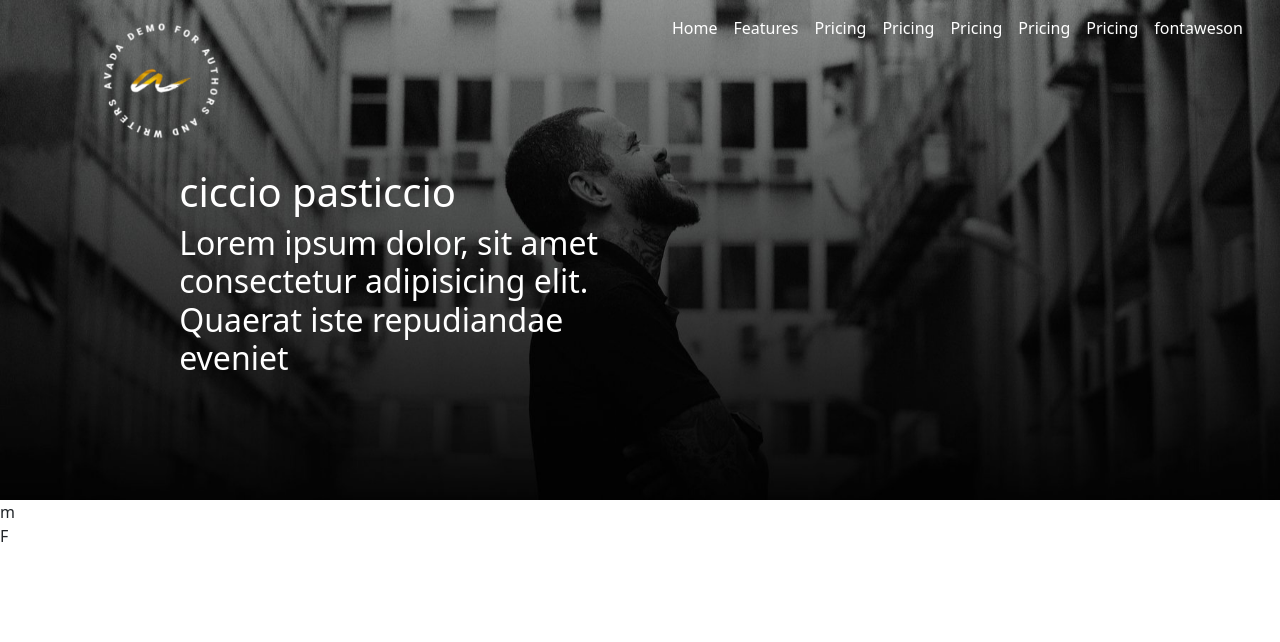
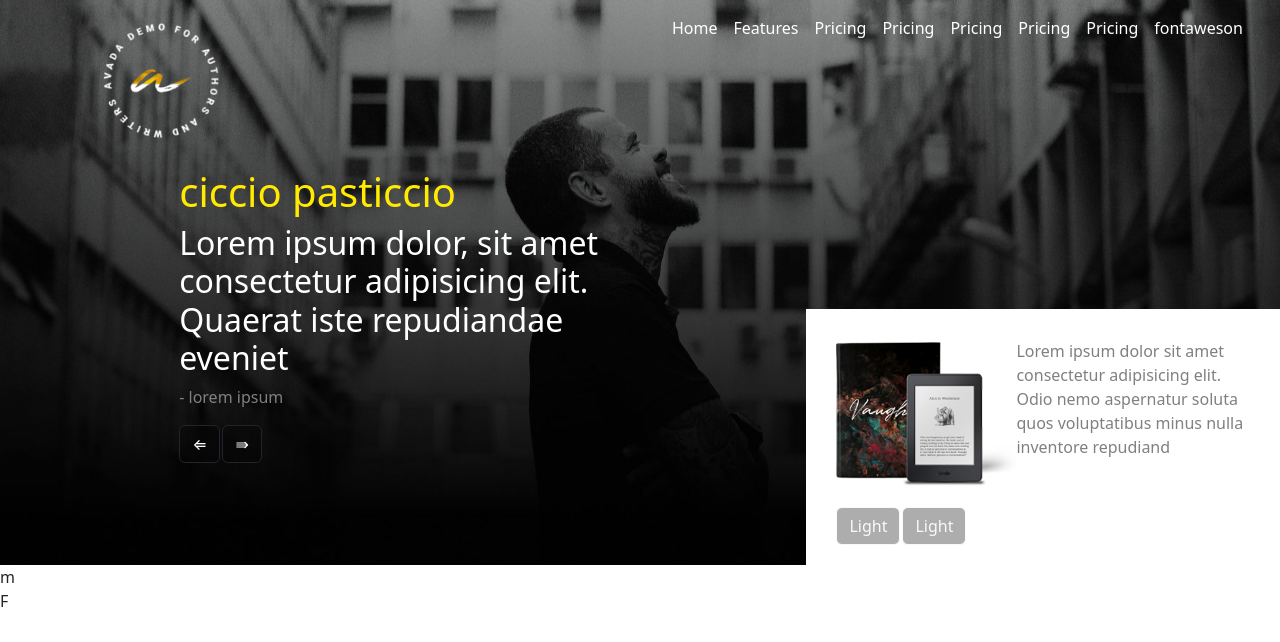
Before and after one commit to PatrizioCorcione/proj-html-vuejs, a Vue app: page / in a window 1280 px wide. Shown: the top 642 px of the page. Built offline with nearby package versions, Linux system fonts and the light colour scheme; no server answers.

Commit message:
[add]imgbookphon

```diff
--- a/src/components/Header.vue
+++ b/src/components/Header.vue
@@ -57,8 +57,36 @@ export default {
       </div>
     </div>
     <div class="hero container-custom">
-      <h1>ciccio pasticcio</h1>
-      <h2>Lorem ipsum dolor, sit amet consectetur adipisicing elit. Quaerat iste repudiandae eveniet</h2>
+
+        <div class="">
+          <h1>ciccio pasticcio</h1>
+          <h2>Lorem ipsum dolor, sit amet consectetur adipisicing elit. Quaerat iste repudiandae eveniet</h2>
+          <p>- lorem ipsum</p>
+          <span class="btn btn-dark ">
+            &lArr;
+          </span>
+          <span class="btn btn-dark ">
+            &rAarr;
+          </span>
+
+        </div>
+        <div class="imgbookphon">
+          <div class="d-flex">
+            <div>
+              <img src="/src/assets/img/book-widget.png" alt="">
+            </div>
+            <div>
+              <p>Lorem ipsum dolor sit amet consectetur adipisicing elit. Odio nemo aspernatur soluta quos voluptatibus minus nulla inventore repudiand</p>
+            </div>
+          </div>
+
+          <div class="flex-row ">
+            <span type="button" class="btn btn-outline-light">Light</span>
+            <span type="button" class="btn btn-outline-light">Light</span>
+
+          </div>
+        </div>
+
     </div>
   </header>
 
@@ -66,9 +94,10 @@ export default {
 
 <style lang="scss" scoped>
 header{
+  position: relative;
   background-image: url(/src/assets/img/footer-3.jpg);
   background-size: cover;
-  height: 500px;
+  height: 565px;
   .container{
     img{
       width: 30%;
@@ -81,8 +110,29 @@ header{
     color: white;
     margin: 0 auto;
     width: 72%;
+    h1{
+      color: rgb(255, 234, 0);
+    }
     h2{
       width: 50%;
+    }
+    p{
+      color: gray;
+    }
+    span{
+      background-color: rgba(0, 0, 0, 0.32);
+      margin-right: 2px;
+    }
+    .imgbookphon{
+      img{
+        width: 180px;
+      }
+      right: 0;
+      position: absolute;
+      background-color: white;
+      width: 37%;
+      bottom: 0%;
+      padding: 30px 30px 20px 30px;
     }
   }
 }
```
